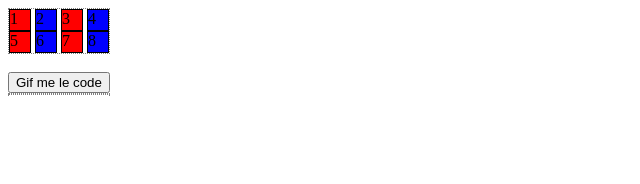
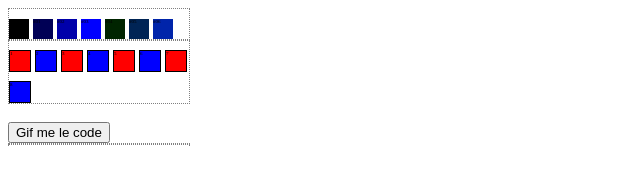
Before and after one commit to becczor/8-bit-paint, a website: page test.html in a window 1280 px wide. Shown: the whole page, without its empty margins (0-640 px from the left). Drawn offline with Linux system fonts and the light colour scheme.

Commit message:
chosen color on palette is now highlighted, and the old is removed.

```diff
--- a/test.html
+++ b/test.html
@@ -6,30 +6,53 @@
 		<meta charset="utf-8">
 
 		<style type="text/css">
+			.row {
+				width: 180px;
+				border: 1px dotted grey;
+			}
+
 			.cell {
 				border: 1px solid black;
+			}
+
+			.color, .cell {
 				height: 20px;
 				width: 20px;
 				display: inline-block;
+				font-size: 5px;
 			}
 
-			.row {
-				width: 100px;
-				border: 1px dotted grey;
-			}
-
-			.red {
-				background-color: red;
-			}
-
-			.blue {
-				background-color: blue;
+			#chosen {
+				border: 2px solid red;
 			}
 
 			#code {
 				font-family: Consolas, monospace;
 				font-size: 10px;
 			}
+
+
+			.red { background-color: red}
+
+			.blue { background-color: blue}
+
+			.x00 { background-color: #000000}
+			.x01 { background-color: #000055}
+			.x02 { background-color: #0000AA}
+			.x03 { background-color: #0000FF}
+			.x04 { background-color: #002400}
+			.x05 { background-color: #002455}
+			.x06 { background-color: #0024AA}
+			.x07 { background-color: #0024FF}
+			.x08 { background-color: #004800}
+			.x09 { background-color: #004855}
+			.x0A { background-color: #0048AA}
+			.x0B { background-color: #0048FF}
+			.x0C { background-color: #006C00}
+			.x0D { background-color: #006C55}
+			.x0E { background-color: #006CAA}
+			.x0F { background-color: #006CFF}
+
 
 		</style>
 
@@ -40,37 +63,56 @@
 			$( document ).ready(function() {
 
 			    // Your code here.
-			    console.log( "welcome" );
+			    //console.log( "welcome" );
 
 			    $( ".cell" ).click(function( event ) {
 			    	var classes = $(this).attr("class");
-			    	console.log(typeof(classes));
-			    	if (classes.includes("red")) {
-			    		$( this ).addClass( "blue" );
-			    		$( this ).removeClass( "red" );
+			    	//console.log(typeof(classes));
+
+
+			    	/*if (classes.includes("red")) {
+			    		$( this ).addClass( "blue" ).removeClass( "red" );
 			    	} else if (classes.includes("blue")) {
-			    		$( this ).addClass( "red" );
-			    		$( this ).removeClass( "blue" );
-			    	}
+			    		$( this ).addClass( "red" ).removeClass( "blue" );
+			    	}*/
+			    });
+
+			    $(".color").click(function(event) {
+			    	$("#chosen").removeAttr('id');
+			    	this.id = 'chosen';
+
 			    });
 
 			});
 
 			var setCode = function(html) {
 				var cells = document.getElementsByClassName('cell');
-				console.log(cells[0]);
+				//console.log(cells[0]);
 				var code = _.reduce(cells, function(memo, cell) {
 					return memo + cell.className.split(" ").pop() + ", "
 				}
 				, "");
-				console.log(code);
+				//console.log(code);
 				document.getElementById("code").innerHTML = code;
 			};
 
 		</script>
 	</head>
 	<body>
+
+	<div class="row" id="palette">
+	<div class="color x00">#00</div>
+	<div class="color x01">#01</div>
+	<div class="color x02">#02</div>
+	<div class="color x03">#03</div>
+	<div class="color x04">#04</div>
+	<div class="color x05">#05</div>
+	<div class="color x06">#06</div>
+
+
+	</div>
 	<div class="row" id="canvas">
+
 		<div class="cell red" id="d1">
 			1
 		</div>
```
